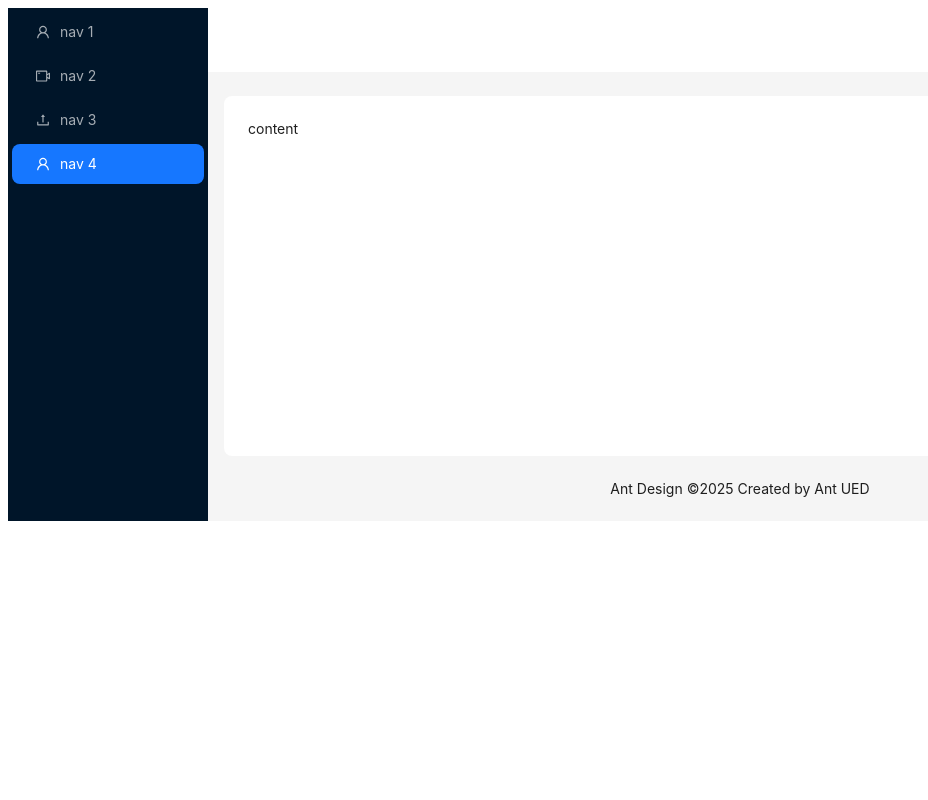
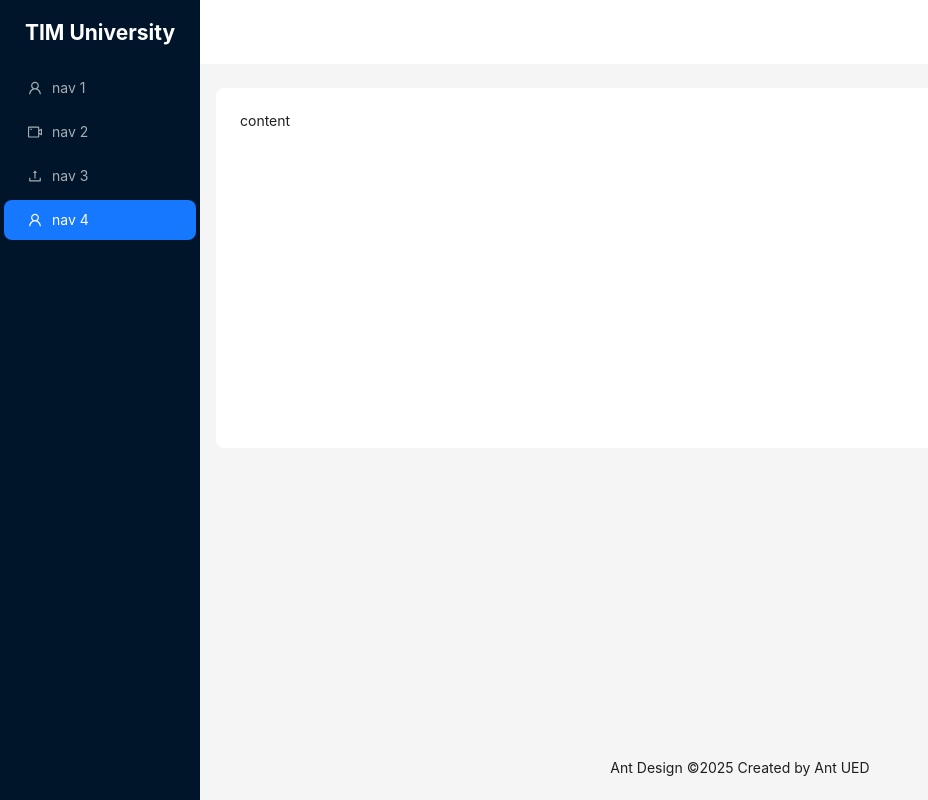
Before and after one commit to tamimiqbalmaruf/university-management-client, a React (Vite) app: page / in a window 1280 px wide. Shown: the whole page, without its empty margins (0-928 px from the left). Built offline with nearby package versions, Linux system fonts and the light colour scheme.

Commit message:
Fixing the layout and setting up basic sidebar options

```diff
--- a/src/components/layout/MainLayout.tsx
+++ b/src/components/layout/MainLayout.tsx
@@ -1,16 +1,23 @@
-import React from 'react';
-import { UploadOutlined, UserOutlined, VideoCameraOutlined } from '@ant-design/icons';
-import { Layout, Menu, theme } from 'antd';
+import React from "react";
+import {
+  UploadOutlined,
+  UserOutlined,
+  VideoCameraOutlined,
+} from "@ant-design/icons";
+import { Layout, Menu, theme } from "antd";
 
 const { Header, Content, Footer, Sider } = Layout;
 
-const items = [UserOutlined, VideoCameraOutlined, UploadOutlined, UserOutlined].map(
-  (icon, index) => ({
-    key: String(index + 1),
-    icon: React.createElement(icon),
-    label: `nav ${index + 1}`,
-  }),
-);
+const items = [
+  UserOutlined,
+  VideoCameraOutlined,
+  UploadOutlined,
+  UserOutlined,
+].map((icon, index) => ({
+  key: String(index + 1),
+  icon: React.createElement(icon),
+  label: `nav ${index + 1}`,
+}));
 
 const MainLayout: React.FC = () => {
   const {
@@ -18,7 +25,7 @@ const MainLayout: React.FC = () => {
   } = theme.useToken();
 
   return (
-    <Layout>
+    <Layout style={{ height: "100vh" }}>
       <Sider
         breakpoint="lg"
         collapsedWidth="0"
@@ -29,12 +36,30 @@ const MainLayout: React.FC = () => {
           console.log(collapsed, type);
         }}
       >
-        <div className="demo-logo-vertical" />
-        <Menu theme="dark" mode="inline" defaultSelectedKeys={['4']} items={items} />
+        <div>
+          <h1
+            style={{
+              color: "white",
+              textAlign: "center",
+              height: "4rem",
+              display: "flex",
+              justifyContent: "center",
+              alignItems: "center",
+            }}
+          >
+            TIM University
+          </h1>
+        </div>
+        <Menu
+          theme="dark"
+          mode="inline"
+          defaultSelectedKeys={["4"]}
+          items={items}
+        />
       </Sider>
       <Layout>
         <Header style={{ padding: 0, background: colorBgContainer }} />
-        <Content style={{ margin: '24px 16px 0' }}>
+        <Content style={{ margin: "24px 16px 0" }}>
           <div
             style={{
               padding: 24,
@@ -46,7 +71,7 @@ const MainLayout: React.FC = () => {
             content
           </div>
         </Content>
-        <Footer style={{ textAlign: 'center' }}>
+        <Footer style={{ textAlign: "center" }}>
           Ant Design ©{new Date().getFullYear()} Created by Ant UED
         </Footer>
       </Layout>
--- a/src/index.css
+++ b/src/index.css
@@ -0,0 +1,5 @@
+* {
+  box-sizing: border-box;
+  padding: 0;
+  margin: 0;
+}
```
